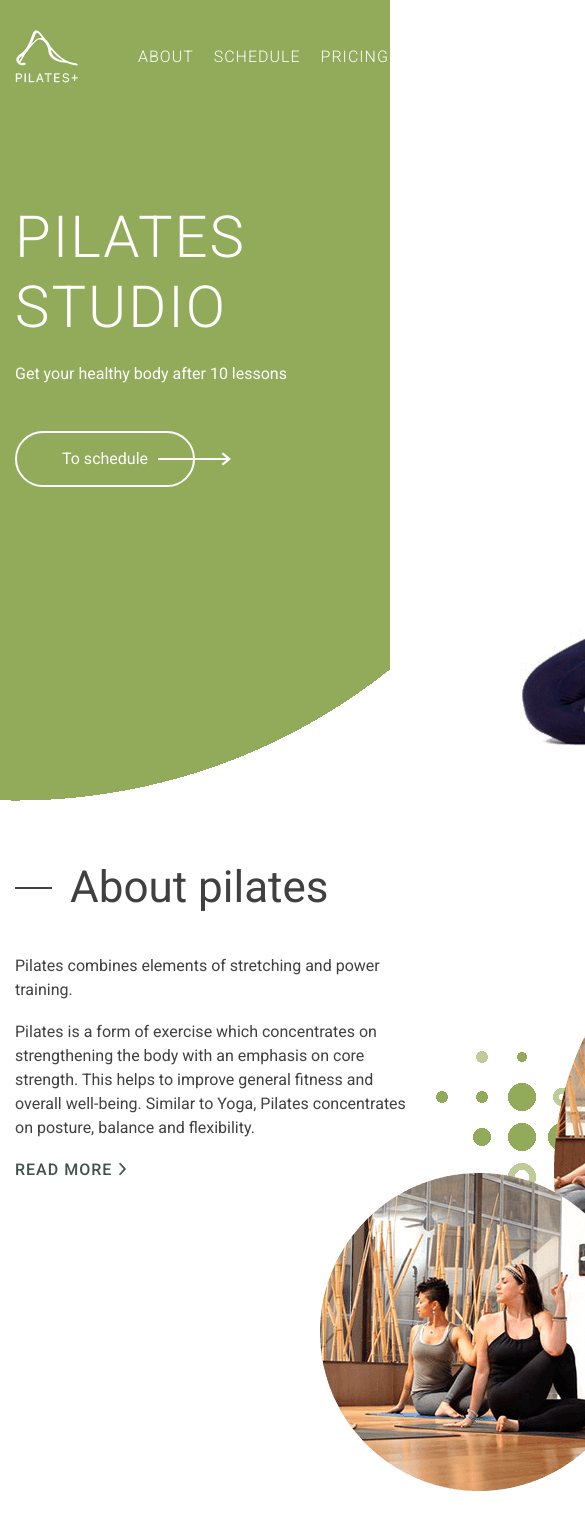
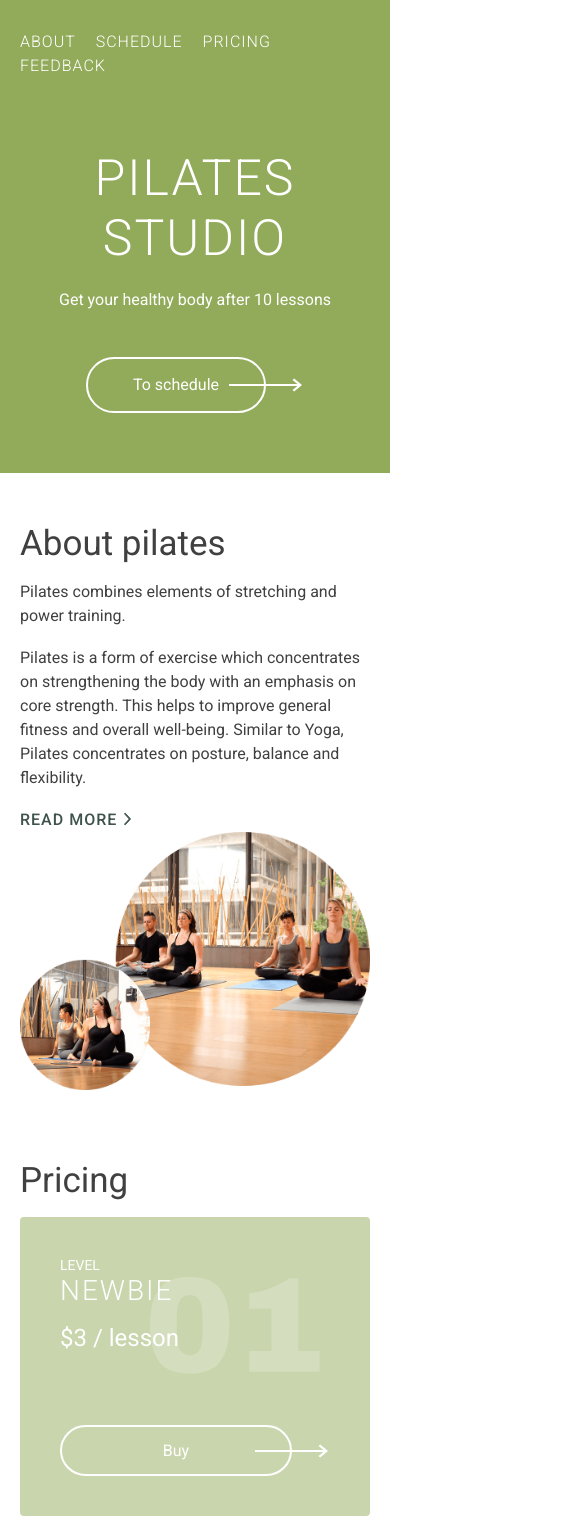
Before and after one commit to Yoona8/yoga-markup, a website: page src/index.html in a window 390 px wide. Shown: the top 1533 px of the page, 585 px wide, since content can reach past the window. Drawn offline with Linux system fonts and the light colour scheme.

Commit message:
Add adaptive

```diff
--- a/src/index.html
+++ b/src/index.html
@@ -13,19 +13,29 @@
 <body>
 <svg style="display: none;">
   <symbol id="i-facebook" viewBox="0 0 49 96">
-    <path d="M50 15.935h-9.063c-7.105 0-8.481 3.367-8.481 8.308v10.9H49.4V52.21H32.455V96H14.779V52.21H0V35.143h14.779V22.558C14.779 7.952 23.726 0 36.793 0L50 .02v15.915z" fill-rule="evenodd"/>
+    <path
+      d="M50 15.935h-9.063c-7.105 0-8.481 3.367-8.481 8.308v10.9H49.4V52.21H32.455V96H14.779V52.21H0V35.143h14.779V22.558C14.779 7.952 23.726 0 36.793 0L50 .02v15.915z"
+      fill-rule="evenodd"/>
   </symbol>
   <symbol id="i-instagram" viewBox="0 0 97 97">
-    <path d="M12.447 0h72.106A12.156 12.156 0 0197 12.446v72.107A12.156 12.156 0 0184.553 97H12.447A12.156 12.156 0 010 84.553V12.446A12.156 12.156 0 0112.447 0zm58.215 10.774a4.379 4.379 0 00-4.362 4.367v10.453a4.379 4.379 0 004.367 4.368h10.959a4.38 4.38 0 004.366-4.368V15.141a4.379 4.379 0 00-4.366-4.367H70.662zm15.377 30.245H77.5a28.389 28.389 0 011.245 8.322c0 16.136-13.5 29.216-30.154 29.216S18.44 65.478 18.44 49.342a28.334 28.334 0 011.245-8.322h-8.91V82a3.868 3.868 0 003.857 3.857h67.553A3.867 3.867 0 0086.041 82V41.019zM48.59 29.411c-10.759 0-19.482 8.451-19.482 18.878s8.724 18.878 19.482 18.878 19.485-8.452 19.485-18.878-8.723-18.878-19.485-18.878z" fill-rule="evenodd"/>
+    <path
+      d="M12.447 0h72.106A12.156 12.156 0 0197 12.446v72.107A12.156 12.156 0 0184.553 97H12.447A12.156 12.156 0 010 84.553V12.446A12.156 12.156 0 0112.447 0zm58.215 10.774a4.379 4.379 0 00-4.362 4.367v10.453a4.379 4.379 0 004.367 4.368h10.959a4.38 4.38 0 004.366-4.368V15.141a4.379 4.379 0 00-4.366-4.367H70.662zm15.377 30.245H77.5a28.389 28.389 0 011.245 8.322c0 16.136-13.5 29.216-30.154 29.216S18.44 65.478 18.44 49.342a28.334 28.334 0 011.245-8.322h-8.91V82a3.868 3.868 0 003.857 3.857h67.553A3.867 3.867 0 0086.041 82V41.019zM48.59 29.411c-10.759 0-19.482 8.451-19.482 18.878s8.724 18.878 19.482 18.878 19.485-8.452 19.485-18.878-8.723-18.878-19.485-18.878z"
+      fill-rule="evenodd"/>
   </symbol>
   <symbol id="i-vk" viewBox="0 0 800 453">
-    <path d="M688.503 287.85c26.536 25.906 54.544 50.282 78.345 78.8 10.513 12.673 20.467 25.752 28.082 40.46 10.789 20.909 1.017 43.917-17.732 45.165l-116.544-.052c-30.059 2.494-54.038-9.607-74.2-30.158-16.137-16.434-31.079-33.926-46.6-50.916-6.36-6.944-13.018-13.478-20.971-18.643-15.91-10.326-29.721-7.164-38.812 9.429-9.252 16.878-11.352 35.565-12.263 54.374-1.248 27.442-9.544 34.657-37.111 35.913-58.913 2.778-114.825-6.135-166.765-35.853-45.793-26.2-81.3-63.185-112.21-105.057C91.545 229.778 45.461 140.187 4.042 48.085-5.281 27.335 1.537 16.2 24.433 15.8c38.02-.739 76.035-.686 114.1-.053 15.452.226 25.682 9.089 31.648 23.687 20.57 50.577 45.74 98.7 77.334 143.3 8.413 11.874 16.992 23.749 29.209 32.107 13.516 9.255 23.805 6.187 30.164-8.868 4.035-9.546 5.8-19.828 6.711-30.052 3.011-35.175 3.409-70.289-1.874-105.341-3.244-21.874-15.566-36.036-37.395-40.18-11.14-2.11-9.481-6.255-4.088-12.613C279.61 6.826 288.419 0 305.983 0h131.714c20.735 4.092 25.34 13.407 28.179 34.271l.112 146.3c-.225 8.077 4.035 32.045 18.584 37.391 11.643 3.806 19.319-5.509 26.305-12.892 31.536-33.469 54.043-73.023 74.15-113.98 8.924-18.009 16.6-36.713 24.032-55.4 5.508-13.867 14.154-20.69 29.775-20.39l126.765.115a66.868 66.868 0 0111.2.678c21.361 3.64 27.214 12.828 20.616 33.687-10.395 32.725-30.62 60-50.4 87.394-21.141 29.251-43.75 57.5-64.715 86.924-19.261 26.87-17.731 40.413 6.2 63.751z" fill-rule="evenodd"/>
+    <path
+      d="M688.503 287.85c26.536 25.906 54.544 50.282 78.345 78.8 10.513 12.673 20.467 25.752 28.082 40.46 10.789 20.909 1.017 43.917-17.732 45.165l-116.544-.052c-30.059 2.494-54.038-9.607-74.2-30.158-16.137-16.434-31.079-33.926-46.6-50.916-6.36-6.944-13.018-13.478-20.971-18.643-15.91-10.326-29.721-7.164-38.812 9.429-9.252 16.878-11.352 35.565-12.263 54.374-1.248 27.442-9.544 34.657-37.111 35.913-58.913 2.778-114.825-6.135-166.765-35.853-45.793-26.2-81.3-63.185-112.21-105.057C91.545 229.778 45.461 140.187 4.042 48.085-5.281 27.335 1.537 16.2 24.433 15.8c38.02-.739 76.035-.686 114.1-.053 15.452.226 25.682 9.089 31.648 23.687 20.57 50.577 45.74 98.7 77.334 143.3 8.413 11.874 16.992 23.749 29.209 32.107 13.516 9.255 23.805 6.187 30.164-8.868 4.035-9.546 5.8-19.828 6.711-30.052 3.011-35.175 3.409-70.289-1.874-105.341-3.244-21.874-15.566-36.036-37.395-40.18-11.14-2.11-9.481-6.255-4.088-12.613C279.61 6.826 288.419 0 305.983 0h131.714c20.735 4.092 25.34 13.407 28.179 34.271l.112 146.3c-.225 8.077 4.035 32.045 18.584 37.391 11.643 3.806 19.319-5.509 26.305-12.892 31.536-33.469 54.043-73.023 74.15-113.98 8.924-18.009 16.6-36.713 24.032-55.4 5.508-13.867 14.154-20.69 29.775-20.39l126.765.115a66.868 66.868 0 0111.2.678c21.361 3.64 27.214 12.828 20.616 33.687-10.395 32.725-30.62 60-50.4 87.394-21.141 29.251-43.75 57.5-64.715 86.924-19.261 26.87-17.731 40.413 6.2 63.751z"
+      fill-rule="evenodd"/>
   </symbol>
   <symbol id="i-arrow-long" viewBox="0 0 73 14">
-    <path d="M43 6h25.38l-4.86-4.1L65.2.5 73 7l-7.8 6.5-1.68-1.4L68.38 8H43V6z" /><path d="M0 6h43v2H0V6z"/>
+    <path
+      d="M43 6h25.38l-4.86-4.1L65.2.5 73 7l-7.8 6.5-1.68-1.4L68.38 8H43V6z"/>
+    <path d="M0 6h43v2H0V6z"/>
   </symbol>
   <symbol id="i-arrow-right" viewBox="0 0 7 12">
-    <path d="M1.425 11a.402.402 0 00.3-.136l4.151-4.536a.496.496 0 000-.657l-4.15-4.535a.4.4 0 00-.602 0 .495.495 0 000 .656L4.974 6l-3.85 4.209a.496.496 0 000 .656c.084.09.192.135.301.135z" stroke-width=".7"/>
+    <path
+      d="M1.425 11a.402.402 0 00.3-.136l4.151-4.536a.496.496 0 000-.657l-4.15-4.535a.4.4 0 00-.602 0 .495.495 0 000 .656L4.974 6l-3.85 4.209a.496.496 0 000 .656c.084.09.192.135.301.135z"
+      stroke-width=".7"/>
   </symbol>
 </svg>
 <header class="header">
@@ -57,8 +67,9 @@
     </a>
   </nav>
 </header>
-<main class="main container">
+<main class="main">
   <section class="main__hero hero">
+    <div class="hero__inner container">
       <div class="hero__content">
         <h1 class="page-title">Pilates studio</h1>
         <p class="hero__description">
@@ -79,7 +90,9 @@
           alt="Athletic body"
         >
       </p>
+    </div>
   </section>
+  <div class="container">
     <section class="main__about about" id="about">
       <div class="about__content">
         <h2 class="title">About pilates</h2>
@@ -222,6 +235,7 @@
         </li>
       </ul>
     </section>
+  </div>
 </main>
 <footer class="footer">
   <div class="footer__inner container">
--- a/src/styles/blocks/about.css
+++ b/src/styles/blocks/about.css
@@ -8,7 +8,7 @@
   content: '';
   position: absolute;
   top: 28%;
-  left: 35%;
+  right: 51%;
   width: 160px;
   height: 160px;
   background-image:
@@ -117,6 +117,7 @@
 .about__image {
   position: relative;
   margin: 0;
+  justify-self: end;
 }
 
 .about__image img {
@@ -125,3 +126,51 @@
   max-width: unset;
   margin-left: -100px;
 }
+
+@media (max-width: 1200px) {
+  .about::before {
+    top: 24%;
+    right: 46%;
+  }
+
+  .about__image img {
+    margin-left: 0;
+    max-width: 100%;
+  }
+}
+
+@media (max-width: 1100px) {
+  .about::before {
+    top: 20%;
+    right: 42%;
+  }
+  .about__content {
+    width: 380px;
+  }
+}
+
+@media (max-width: 1000px) {
+  .about::before {
+    top: 20%;
+    right: 38%;
+  }
+}
+
+@media (max-width: 900px) {
+  .about {
+    display: block;
+  }
+
+  .about__content {
+    width: auto;
+  }
+
+  .about::before {
+    content: unset;
+  }
+
+  .about__image {
+    max-width: 500px;
+    margin: 0 auto;
+  }
+}
--- a/src/styles/blocks/feedback.css
+++ b/src/styles/blocks/feedback.css
@@ -95,3 +95,20 @@
 .feedback__list li {
   display: flex;
 }
+
+@media (max-width: 850px) {
+  .feedback__list {
+    display: block;
+    margin: 0 auto;
+  }
+
+  .feedback__list li:not(:last-child) {
+    margin-bottom: 20px;
+  }
+}
+
+@media (max-width: 500px) {
+  .feedback::before {
+    content: unset;
+  }
+}
--- a/src/styles/blocks/footer.css
+++ b/src/styles/blocks/footer.css
@@ -20,3 +20,13 @@
 .footer__socials {
   justify-self: end;
 }
+
+@media (max-width: 570px) {
+  .footer__inner {
+    grid-template-columns: min-content 1fr;
+  }
+
+  .footer__copy {
+    display: none;
+  }
+}
--- a/src/styles/blocks/header.css
+++ b/src/styles/blocks/header.css
@@ -30,3 +30,27 @@
 .header__contact:hover {
   text-decoration: underline;
 }
+
+@media (max-width: 875px) {
+  .header {
+    background-color: var(--green);
+  }
+
+  .header__contact {
+    color: var(--opaque-white);
+  }
+}
+
+@media (max-width: 560px) {
+  .header__nav {
+    display: flex;
+  }
+
+  .header__logo {
+    display: none;
+  }
+
+  .header__contact {
+    display: none;
+  }
+}
--- a/src/styles/blocks/hero.css
+++ b/src/styles/blocks/hero.css
@@ -1,6 +1,11 @@
 .hero {
+  padding-top: 0;
+  padding-bottom: 0;
+}
+
+.hero__inner {
   display: grid;
-  grid-template-columns: 1fr min-content;
+  grid-template-columns: min-content 1fr;
   color: var(--basic-white);
 }
 
@@ -10,7 +15,7 @@
 }
 
 .hero__image {
-  width: 660px;
+  justify-self: end;
   margin: -90px 0 0;
   background-image:
     radial-gradient(
@@ -27,10 +32,46 @@
 
 .hero__image img {
   display: block;
-  width: 660px;
-  height: 743px;
 }
 
 .hero__description {
   margin: 20px 0 45px;
 }
+
+@media (max-width: 875px) {
+  .hero {
+    padding-bottom: 40px;
+    background-color: var(--green);
+  }
+
+  .hero__content {
+    width: 340px;
+    margin-top: 40px;
+  }
+
+  .hero__image {
+    margin-top: -20px;
+    background-image: unset;
+  }
+}
+
+@media (max-width: 700px) {
+  .hero {
+    padding-top: 40px;
+    padding-bottom: 60px;
+  }
+
+  .hero__inner {
+    display: block;
+  }
+
+  .hero__content {
+    width: auto;
+    margin: 0;
+    text-align: center;
+  }
+
+  .hero__image {
+    display: none;
+  }
+}
--- a/src/styles/blocks/main.css
+++ b/src/styles/blocks/main.css
@@ -3,7 +3,7 @@
 }
 
 .main__hero {
-  margin-bottom: 95px;
+  margin-bottom: 120px;
 }
 
 .main__about {
@@ -13,3 +13,41 @@
 .main__pricing {
   margin-bottom: 200px;
 }
+
+@media (max-width: 1200px) {
+  .main {
+    margin-bottom: 100px;
+  }
+
+  .main__about {
+    margin-bottom: 95px;
+  }
+
+  .main__pricing {
+    margin-bottom: 140px;
+  }
+}
+
+@media (max-width: 910px) {
+  .main__hero {
+    margin-bottom: 50px;
+  }
+
+  .main__about {
+    margin-bottom: 70px;
+  }
+
+  .main__pricing {
+    margin-bottom: 120px;
+  }
+}
+
+@media (max-width: 500px) {
+  .main {
+    margin-bottom: 40px;
+  }
+
+  .main__pricing {
+    margin-bottom: 60px;
+  }
+}
--- a/src/styles/blocks/page-title.css
+++ b/src/styles/blocks/page-title.css
@@ -6,3 +6,9 @@
   text-transform: uppercase;
   letter-spacing: 2px;
 }
+
+@media (max-width: 480px) {
+  .page-title {
+    font-size: 50px;
+  }
+}
--- a/src/styles/blocks/pricing.css
+++ b/src/styles/blocks/pricing.css
@@ -76,3 +76,63 @@
   font-size: 24px;
   font-weight: 400;
 }
+
+@media (max-width: 1100px) {
+  .pricing__list li {
+    min-height: 400px;
+    padding-left: 50px;
+    padding-right: 50px;
+  }
+
+  .pricing__list li::before {
+    width: 200px;
+    height: 125px;
+  }
+}
+
+@media (max-width: 1000px) {
+  .pricing__list li {
+    min-height: 320px;
+    padding: 40px;
+  }
+
+  .pricing__list li::before {
+    width: 170px;
+    height: 110px;
+  }
+
+  .pricing__list .button {
+    margin-bottom: 30px;
+  }
+}
+
+@media (max-width: 850px) {
+  .pricing__list {
+    display: block;
+    max-width: 500px;
+    margin: 0 auto;
+  }
+
+  .pricing__list li {
+    min-height: auto;
+    padding: 50px 80px;
+  }
+
+  .pricing__list li:not(:last-child) {
+    margin-bottom: 20px;
+  }
+
+  .pricing__list li::before {
+    top: 60px;
+  }
+
+  .pricing__list .button {
+    margin-bottom: 0;
+  }
+}
+
+@media (max-width: 400px) {
+  .pricing__list li {
+    padding: 40px;
+  }
+}
--- a/src/styles/blocks/review.css
+++ b/src/styles/blocks/review.css
@@ -31,3 +31,35 @@
 .review__text {
   margin: 0;
 }
+
+@media (max-width: 1100px) {
+  .review {
+    padding-left: 50px;
+    padding-right: 50px;
+  }
+}
+
+@media (max-width: 1000px) {
+  .review {
+    min-height: auto;
+    padding: 40px;
+  }
+}
+
+@media (max-width: 900px) {
+  .review {
+    padding: 30px 20px;
+  }
+}
+
+@media (max-width: 850px) {
+  .review {
+    padding: 50px;
+  }
+}
+
+@media (max-width: 500px) {
+  .review {
+    padding: 20px;
+  }
+}
--- a/src/styles/blocks/title.css
+++ b/src/styles/blocks/title.css
@@ -16,3 +16,15 @@
   height: 2px;
   background-color: currentColor;
 }
+
+@media (max-width: 500px) {
+  .title {
+    margin-bottom: 15px;
+    padding-left: 0;
+    font-size: 35px;
+  }
+
+  .title::before {
+    content: unset;
+  }
+}
--- a/src/styles/globals/settings.css
+++ b/src/styles/globals/settings.css
@@ -18,17 +18,16 @@ body {
 }
 
 body {
-  min-width: 1194px;
+  min-width: 320px;
   font-size: 16px;
   line-height: 1.5;
   font-family: Roboto, Arial, sans-serif;
   color: var(--basic-black);
-  background-color: var(--basic-white);
   background-image: radial-gradient(
-    circle at 4% 6%,
+    100% 1300px at 3% 5%,
     var(--green),
-    var(--green) 600px,
-    var(--basic-white) 600px);
+    var(--green) 50%,
+    var(--basic-white) 50%);
   background-repeat: no-repeat;
 }
 
@@ -47,17 +46,34 @@ button {
 }
 
 .container {
-  width: 1164px;
+  max-width: 1164px;
   margin: 0 auto;
-  padding: 0 15px;
+  padding: 0 20px;
 }
 
-@media (min-width: 1220px) {
+@media (max-width: 1220px) {
   body {
     background-image: radial-gradient(
-      100% 1400px at 3% 5%,
+      600px 580px at 4% 5%,
       var(--green),
-      var(--green) 50%,
-      var(--basic-white) 50%);
+      var(--green) 600px,
+      var(--basic-white) 600px);
   }
 }
+
+@media (max-width: 910px) {
+  body {
+    background-image: radial-gradient(
+      500px 400px at 4% 5%,
+      var(--green),
+      var(--green) 600px,
+      var(--basic-white) 600px);
+  }
+}
+
+@media (max-width: 875px) {
+  body {
+    background-color: var(--basic-white);
+    background-image: unset;
+  }
+}
```
Lines whose indentation alone changed are shown as unchanged.
